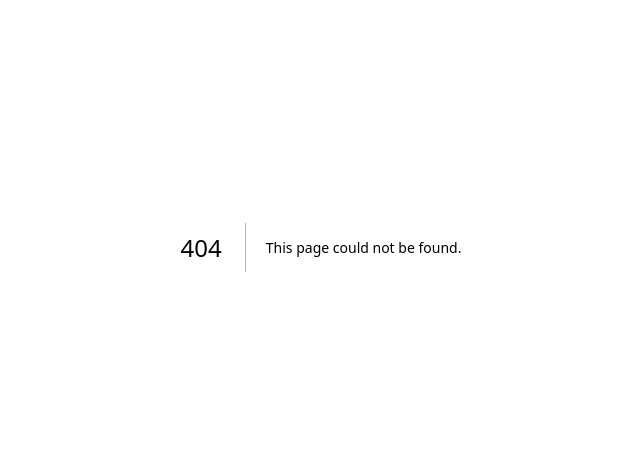
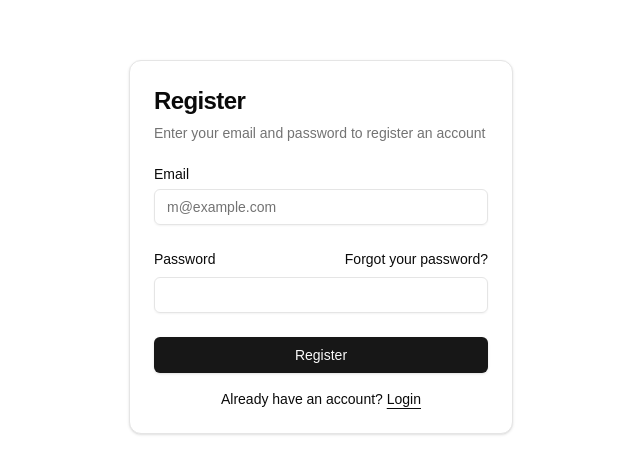
Before and after one commit to azeuio/mrs, a Next.js app in the folder mrs-website/: page /register in a window 1280 px wide. Before the commit this address had no page. Shown: the part 153-626 px from the top of the page, without its empty margins (319-959 px from the left). Built offline with nearby package versions, Linux system fonts and the light colour scheme.

Commit message:
Add login + add register

```diff
--- /dev/null
+++ b/mrs-website/app/login/page.tsx
@@ -0,0 +1,14 @@
+/** @format */
+
+'use client';
+import { LoginForm } from '@/components/LoginForm';
+
+export default function Page() {
+	return (
+		<div className='flex min-h-svh w-full items-center justify-center p-6 md:p-10'>
+			<div className='w-full max-w-sm'>
+				<LoginForm />
+			</div>
+		</div>
+	);
+}
--- /dev/null
+++ b/mrs-website/app/middleware.tsx
@@ -0,0 +1,12 @@
+/** @format */
+
+import { NextResponse } from 'next/server';
+import type { NextRequest } from 'next/server';
+
+export function middleware(request: NextRequest) {
+	return NextResponse.redirect(new URL('/home', request.url))
+}
+
+export const config = {
+	matcher: '/about/:path*',
+};
--- /dev/null
+++ b/mrs-website/app/register/page.tsx
@@ -0,0 +1,13 @@
+/** @format */
+
+import { RegisterForm } from '@/components/RegisterForm';
+
+export default function Page() {
+	return (
+		<div className='flex min-h-svh w-full items-center justify-center p-6 md:p-10'>
+			<div className='w-full max-w-sm'>
+				<RegisterForm />
+			</div>
+		</div>
+	);
+}
--- /dev/null
+++ b/mrs-website/components/LoginForm.tsx
@@ -0,0 +1,112 @@
+/** @format */
+
+import { useState } from 'react';
+import { cn } from '@/lib/utils';
+import { Button } from '@/components/ui/button';
+import { Card, CardContent, CardDescription, CardHeader, CardTitle } from '@/components/ui/card';
+import { Input } from '@/components/ui/input';
+import { Label } from '@/components/ui/label';
+import Cookies from 'js-cookie';
+import { useRouter } from 'next/navigation';
+
+export function LoginForm({ className, ...props }: React.ComponentPropsWithoutRef<'div'>) {
+  const router = useRouter();
+	const [formData, setFormData] = useState({
+		email: '',
+		password: '',
+	});
+
+	const handleChange = (e: React.ChangeEvent<HTMLInputElement>) => {
+		setFormData({
+			...formData,
+			[e.target.name]: e.target.value,
+		});
+	};
+
+	const handleSubmit = async (e: React.FormEvent) => {
+		e.preventDefault();
+		try {
+			const response = await fetch('http://127.0.0.1:5000/api/login', {
+				method: 'POST',
+				headers: {
+					'Content-Type': 'application/json',
+				},
+				body: JSON.stringify(formData),
+			});
+
+			const data = await response.json();
+
+			if (response.ok) {
+				Cookies.set('user_email', formData.email, { expires: 7 });
+				console.log('Login successful:', data);
+        router.push('/v1');
+			} else {
+				// Handle login error
+				console.log('Login failed:', data.message);
+			}
+		} catch (error) {
+			console.error('Error during login:', error);
+		}
+	};
+
+	return (
+		<div className={cn('flex flex-col gap-6', className)} {...props}>
+			<Card>
+				<CardHeader>
+					<CardTitle className='text-2xl'>Login</CardTitle>
+					<CardDescription>
+						Enter your email and password below to login to your account
+					</CardDescription>
+				</CardHeader>
+				<CardContent>
+					<form onSubmit={handleSubmit}>
+						<div className='flex flex-col gap-6'>
+							<div className='grid gap-2'>
+								<Label htmlFor='email'>Email</Label>
+								<Input
+									id='email'
+									name='email'
+									type='email'
+									placeholder='m@example.com'
+									value={formData.email}
+									onChange={handleChange}
+									required
+								/>
+							</div>
+							<div className='grid gap-2'>
+								<div className='flex items-center'>
+									<Label htmlFor='password'>Password</Label>
+									<a
+										href='#'
+										className='ml-auto inline-block text-sm underline-offset-4 hover:underline'>
+										Forgot your password?
+									</a>
+								</div>
+								<Input
+									id='password'
+									name='password'
+									type='password'
+									value={formData.password}
+									onChange={handleChange}
+									required
+								/>
+							</div>
+							<Button type='submit' className='w-full'>
+								Login
+							</Button>
+							<Button variant='outline' className='w-full'>
+								Login with Google
+							</Button>
+						</div>
+						<div className='mt-4 text-center text-sm'>
+							Don&apos;t have an account?{' '}
+							<a href='/register' className='underline underline-offset-4'>
+								Sign up
+							</a>
+						</div>
+					</form>
+				</CardContent>
+			</Card>
+		</div>
+	);
+}
--- /dev/null
+++ b/mrs-website/components/RegisterForm.tsx
@@ -0,0 +1,96 @@
+/** @format */
+
+'use client';
+import { useState } from 'react';
+import { cn } from '@/lib/utils';
+import { Button } from '@/components/ui/button';
+import { Card, CardContent, CardDescription, CardHeader, CardTitle } from '@/components/ui/card';
+import { Input } from '@/components/ui/input';
+import { Label } from '@/components/ui/label';
+
+export function RegisterForm({ className, ...props }: React.ComponentPropsWithoutRef<'div'>) {
+	const [formData, setFormData] = useState({
+		email: '',
+		password: '',
+	});
+
+	const handleChange = (e: React.ChangeEvent<HTMLInputElement>) => {
+		setFormData({
+			...formData,
+			[e.target.name]: e.target.value,
+		});
+	};
+
+	const handleSubmit = async (e: React.FormEvent) => {
+		e.preventDefault();
+		try {
+			const response = await fetch('http://127.0.0.1:5000/api/register', {
+				method: 'POST',
+				headers: {
+					'Content-Type': 'application/json',
+				},
+				body: JSON.stringify(formData),
+			});
+			const data = await response.json();
+			console.log(data.message); // Handle the response (e.g., show success message)
+		} catch (error) {
+			console.error('Error during registration:', error);
+		}
+	};
+
+	return (
+		<div className={cn('flex flex-col gap-6', className)} {...props}>
+			<Card>
+				<CardHeader>
+					<CardTitle className='text-2xl'>Register</CardTitle>
+					<CardDescription>Enter your email and password to register an account</CardDescription>
+				</CardHeader>
+				<CardContent>
+					<form onSubmit={handleSubmit}>
+						<div className='flex flex-col gap-6'>
+							<div className='grid gap-2'>
+								<Label htmlFor='email'>Email</Label>
+								<Input
+									id='email'
+									name='email'
+									type='email'
+									placeholder='m@example.com'
+									value={formData.email}
+									onChange={handleChange}
+									required
+								/>
+							</div>
+							<div className='grid gap-2'>
+								<div className='flex items-center'>
+									<Label htmlFor='password'>Password</Label>
+									<a
+										href='#'
+										className='ml-auto inline-block text-sm underline-offset-4 hover:underline'>
+										Forgot your password?
+									</a>
+								</div>
+								<Input
+									id='password'
+									name='password'
+									type='password'
+									value={formData.password}
+									onChange={handleChange}
+									required
+								/>
+							</div>
+							<Button type='submit' className='w-full'>
+								Register
+							</Button>
+						</div>
+						<div className='mt-4 text-center text-sm'>
+							Already have an account?{' '}
+							<a href='/login' className='underline underline-offset-4'>
+								Login
+							</a>
+						</div>
+					</form>
+				</CardContent>
+			</Card>
+		</div>
+	);
+}
--- /dev/null
+++ b/mrs-website/components/ui/label.tsx
@@ -0,0 +1,26 @@
+"use client"
+
+import * as React from "react"
+import * as LabelPrimitive from "@radix-ui/react-label"
+import { cva, type VariantProps } from "class-variance-authority"
+
+import { cn } from "@/lib/utils"
+
+const labelVariants = cva(
+  "text-sm font-medium leading-none peer-disabled:cursor-not-allowed peer-disabled:opacity-70"
+)
+
+const Label = React.forwardRef<
+  React.ElementRef<typeof LabelPrimitive.Root>,
+  React.ComponentPropsWithoutRef<typeof LabelPrimitive.Root> &
+    VariantProps<typeof labelVariants>
+>(({ className, ...props }, ref) => (
+  <LabelPrimitive.Root
+    ref={ref}
+    className={cn(labelVariants(), className)}
+    {...props}
+  />
+))
+Label.displayName = LabelPrimitive.Root.displayName
+
+export { Label }
--- a/mrs-website/package.json
+++ b/mrs-website/package.json
@@ -10,6 +10,7 @@
   },
   "dependencies": {
     "@radix-ui/react-dialog": "^1.1.4",
+    "@radix-ui/react-label": "^2.1.1",
     "@radix-ui/react-separator": "^1.1.1",
     "@radix-ui/react-slot": "^1.1.1",
     "@radix-ui/react-tooltip": "^1.1.6",
@@ -20,6 +21,7 @@
     "embla-carousel-react": "^8.5.2",
     "google-auth-library": "^9.15.0",
     "googleapis": "^144.0.0",
+    "js-cookie": "^3.0.5",
     "lucide-react": "^0.469.0",
     "next": "15.1.4",
     "react": "^19.0.0",
```
Also changed, not shown: 1 other file (tests, documents, lock files or other folders).
